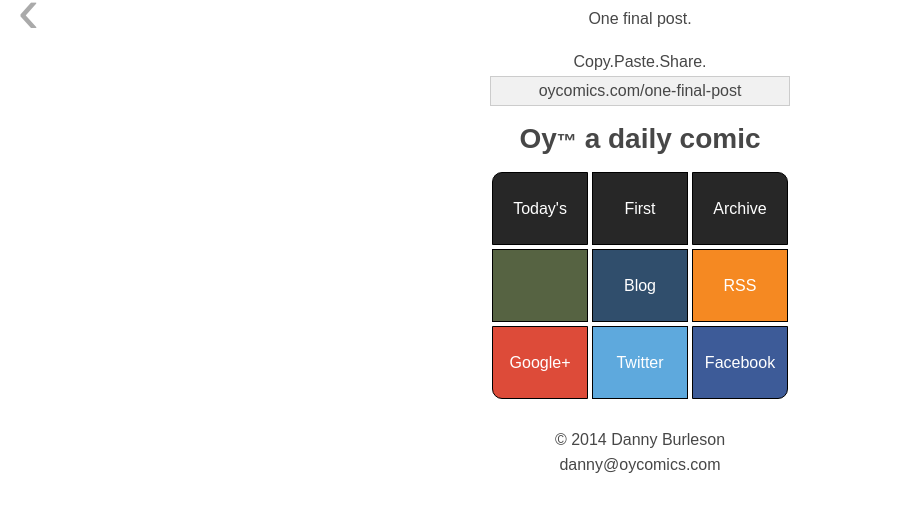
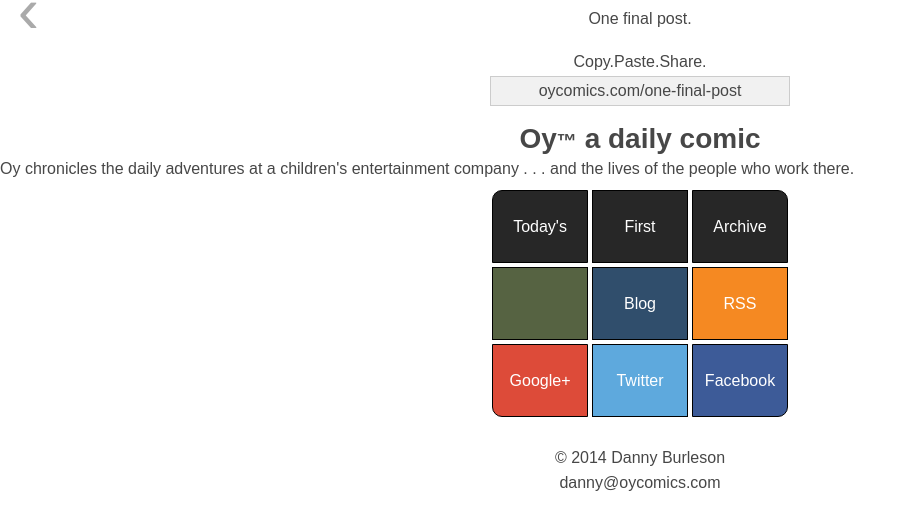
Before and after one commit to oycomics/oycomics.github.io, a Jekyll site: the page built from index.html, in a window 1280 px wide. Shown: the top 530 px of the page, without its empty margins (0-912 px from the left). Built offline with Jekyll 4.4.1, drawn with Linux system fonts in a browser that asks for light colours; Markdown is read by kramdown in place of the engine named in the settings; the list of posts is cut into pages by our own code.

Commit message:
Update title.html

```diff
--- a/_includes/title.html
+++ b/_includes/title.html
@@ -1 +1,2 @@
 <h1 class="site_title"><a href="/">Oy<span>&trade;</span> a daily comic</a></h1>
+<p>Oy chronicles the daily adventures at a children's entertainment company . . . and the lives of the people who work there.</p>
```
